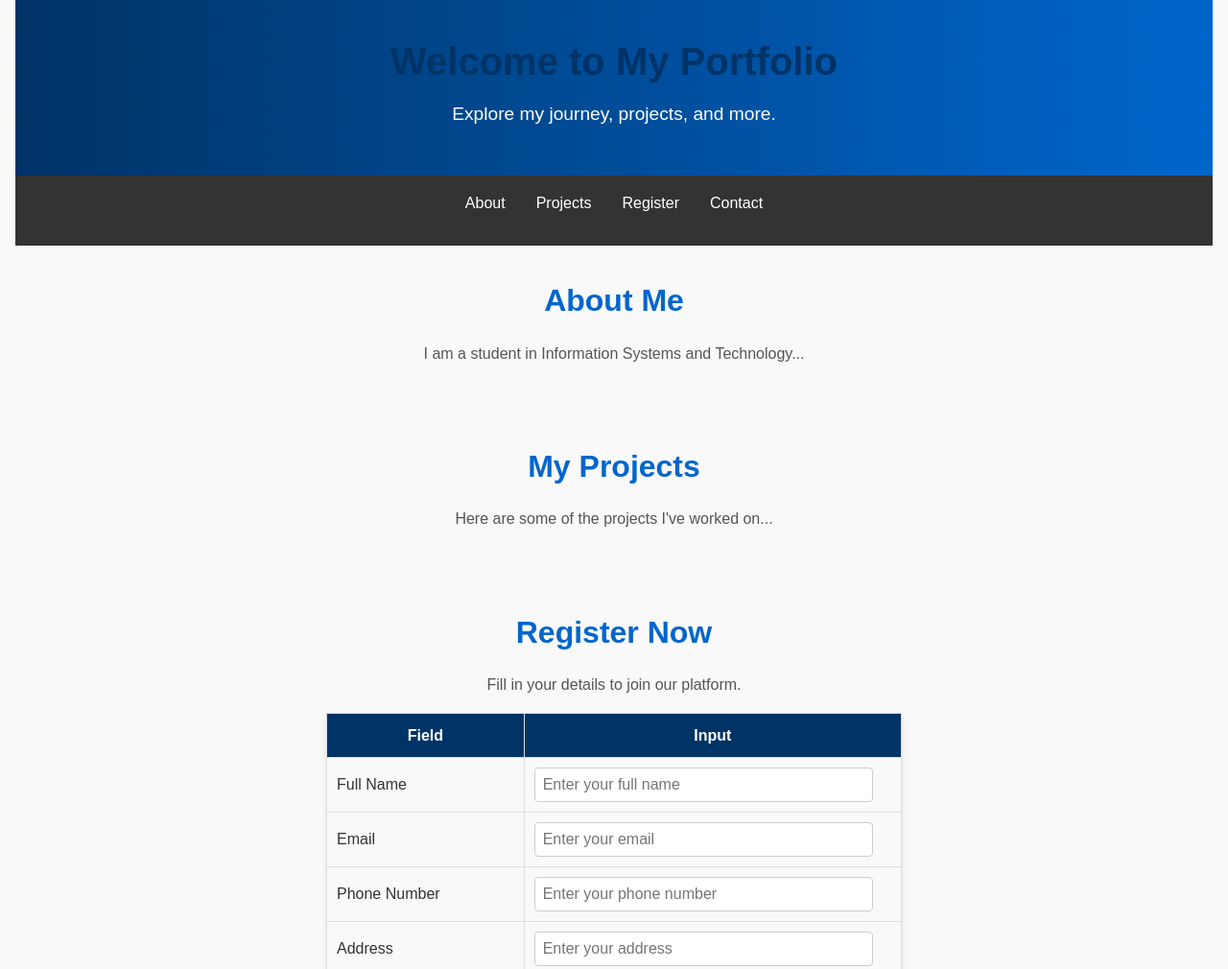
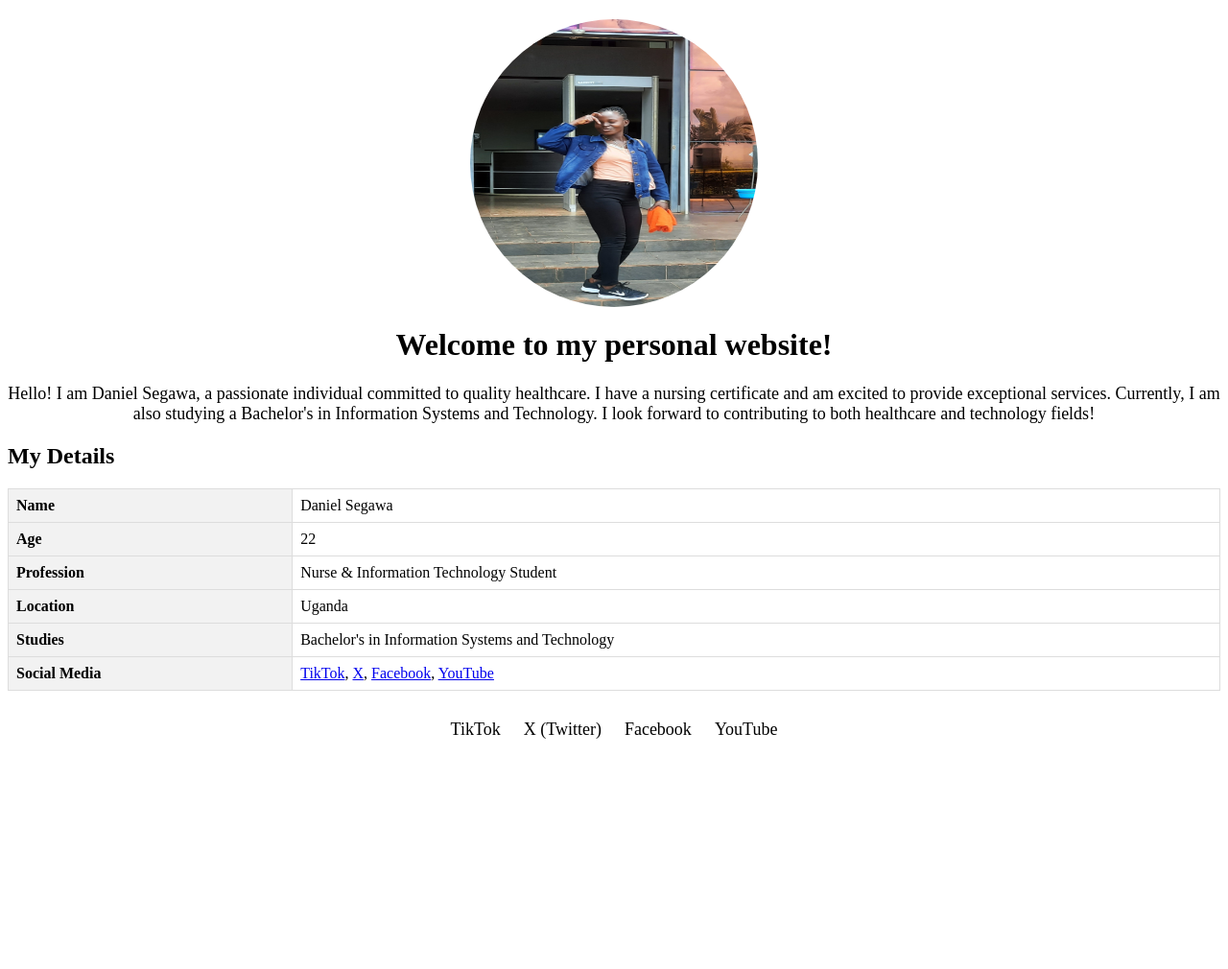
Before and after one commit to danielssegawa/Daniel70.com, a plain HTML site: page index.html in a window 1280 px wide. Shown: the top 1010 px of the page at 96% size. After the commit the page ends 800 px from the top, so only its background shows below. Drawn offline with Linux system fonts and the light colour scheme.

Commit message:
Update index.html

```diff
--- a/index.html
+++ b/index.html
@@ -3,102 +3,114 @@
 <head>
     <meta charset="UTF-8">
     <meta name="viewport" content="width=device-width, initial-scale=1.0">
-    <meta name="description" content="Daniel Segawa's Portfolio Website">
-    <title>Daniel Segawa's Portfolio</title>
+    <title>Your Website</title>
+    <style>
+        /* Centering the profile image */
+        img {
+            display: block;
+            margin: 20px auto;
+            border-radius: 50%;
+        }
 
-    <!-- Link to the CSS File -->
-    <link rel="stylesheet" href="style.css"> <!-- Make sure the path is correct -->
+        /* Styling social media links */
+        .social-links a {
+            display: inline-block;
+            margin: 10px;
+            text-decoration: none;
+            color: #000;
+            font-size: 18px;
+        }
+
+        /* Table styling */
+        table {
+            width: 100%;
+            border-collapse: collapse;
+            margin-top: 20px;
+        }
+
+        table, th, td {
+            border: 1px solid #ddd;
+            padding: 8px;
+            text-align: left;
+        }
+
+        th {
+            background-color: #f2f2f2;
+        }
+
+        /* Heading styling */
+        h1 {
+            text-align: center;
+            font-size: 32px;
+        }
+
+        /* Description section */
+        .description {
+            text-align: center;
+            margin-top: 20px;
+            font-size: 18px;
+        }
+
+        /* Social media links container */
+        .social-links {
+            text-align: center;
+            margin-top: 20px;
+        }
+    </style>
 </head>
 <body>
-    <header>
-        <h1>Welcome to My Portfolio</h1>
-        <p>Explore my journey, projects, and more.</p>
-    </header>
 
-    <nav>
-        <ul>
-            <li><a href="#about">About</a></li>
-            <li><a href="#projects">Projects</a></li>
-            <li><a href="#registration">Register</a></li>
-            <li><a href="#contact">Contact</a></li>
-        </ul>
-    </nav>
+    <!-- Profile Image at the top of the page -->
+    <img src="20241027_140907.jpg" alt="My Profile Picture" width="300" height="300">
 
-    <!-- About Section -->
-    <section id="about">
-        <h2>About Me</h2>
-        <p>I am  a student in Information Systems and Technology...</p>
-    </section>
+    <!-- Welcome Heading -->
+    <h1>Welcome to my personal website!</h1>
 
-    <!-- Projects Section -->
-    <section id="projects">
-        <h2>My Projects</h2>
-        <p>Here are some of the projects I've worked on...</p>
-    </section>
+    <!-- Description about you -->
+    <div class="description">
+        <p>Hello! I am Daniel Segawa, a passionate individual committed to quality healthcare. I have a nursing certificate and am excited to provide exceptional services. Currently, I am also studying a Bachelor's in Information Systems and Technology. I look forward to contributing to both healthcare and technology fields!</p>
+    </div>
 
-    <!-- Registration Section -->
-    <section id="registration">
-        <h2>Register Now</h2>
-        <p>Fill in your details to join our platform.</p>
-        <form>
+    <!-- Information Table -->
+    <h2>My Details</h2>
     <table>
         <tr>
-                    <th>Field</th>
-                    <th>Input</th>
+            <th>Name</th>
+            <td>Daniel Segawa</td>
         </tr>
         <tr>
-                    <td>Full Name</td>
-                    <td><input type="text" name="fullname" placeholder="Enter your full name" required></td>
+            <th>Age</th>
+            <td>22</td>
         </tr>
         <tr>
-                    <td>Email</td>
-                    <td><input type="email" name="email" placeholder="Enter your email" required></td>
+            <th>Profession</th>
+            <td>Nurse & Information Technology Student</td>
         </tr>
         <tr>
-                    <td>Phone Number</td>
-                    <td><input type="tel" name="phone" placeholder="Enter your phone number" required></td>
+            <th>Location</th>
+            <td>Uganda</td>
         </tr>
         <tr>
-                    <td>Address</td>
-                    <td><input type="text" name="address" placeholder="Enter your address"></td>
+            <th>Studies</th>
+            <td>Bachelor's in Information Systems and Technology</td>
         </tr>
         <tr>
-                    <td>Password</td>
-                    <td><input type="password" name="password" placeholder="Enter your password" required></td>
-                </tr>
-                <tr>
-                    <td colspan="2" style="text-align: center;">
-                        <button type="submit">Register</button>
+            <th>Social Media</th>
+            <td><a href="https://www.tiktok.com/@ssegawaDaniel" target="_blank">TikTok</a>,
+                <a href="https://twitter.com/ssegawaDaniel" target="_blank">X</a>,
+                <a href="https://www.facebook.com/ssegawaDaniel" target="_blank">Facebook</a>,
+                <a href="https://www.youtube.com/c/ssegawaDaniel" target="_blank">YouTube</a>
             </td>
         </tr>
     </table>
-        </form>
-    </section>
 
-    <!-- Contact Section -->
-    <section id="contact">
-        <h2>Contact Me</h2>
-        <p>Feel free to reach out to me.</p>
-    </section>
+    <!-- Social media links section -->
+    <div class="social-links">
+        <a href="https://www.tiktok.com/@ssegawaDaniel" target="_blank" title="Follow me on TikTok">TikTok</a>
+        <a href="https://twitter.com/ssegawaDaniel" target="_blank" title="Follow me on X">X (Twitter)</a>
+        <a href="https://www.facebook.com/ssegawaDaniel" target="_blank" title="Follow me on Facebook">Facebook</a>
+        <a href="https://www.youtube.com/c/ssegawaDaniel" target="_blank" title="Subscribe to my YouTube">YouTube</a>
+    </div>
 
-    <footer>
-        <p>© 2024 Daniel Segawa</p>
-    </footer>
 </body>
 </html>
-<footer>
-  <div class="social-links">
-    <a href="https://www.tiktok.com/@ssegawaDaniel" target="_blank" title="Follow me on TikTok">
-      TikTok
-    </a>
-    <a href="https://twitter.com/ssegawaDaniel" target="_blank" title="Follow me on X">
-      X (Twitter)
-    </a>
-    <a href="https://www.facebook.com/ssegawaDaniel" target="_blank" title="Follow me on Facebook">
-      Facebook
-    </a>
-    <a href="https://www.youtube.com/c/ssegawaDaniel" target="_blank" title="Subscribe to my YouTube">
-      YouTube
-    </a>
-  </div>
-</footer>
```
Lines whose indentation alone changed are shown as unchanged.
